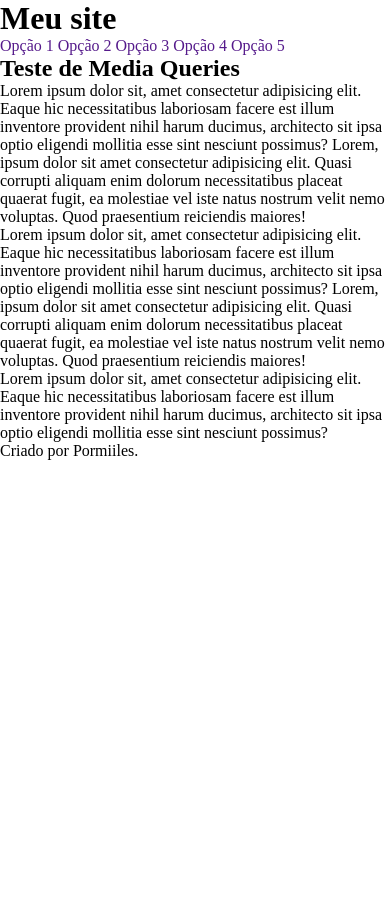
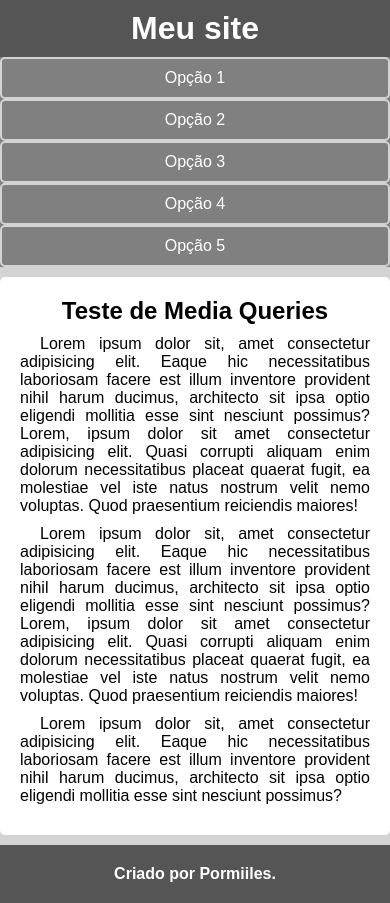
Before and after one commit to Pormiiles/Atividade-MQs-Site, a plain HTML site: page index.html in a window 390 px wide. Before the commit the page ends 844 px from the top, so only its background shows below. Drawn offline with Linux system fonts and the light colour scheme.

Commit message:
Criando estilo para mobile first

```diff
--- a/estilos/style.css
+++ b/estilos/style.css
@@ -1,6 +1,71 @@
+/* Versão mobile first */
+
 * {
     margin: 0px;
     padding: 0px;
     box-sizing: border-box;
     text-decoration: none;
+    font-family: Arial, Helvetica, sans-serif;
 }
+
+body {
+    background-color: lightgrey;
+}
+
+header {
+    background-color: rgb(85, 85, 85);
+}
+
+header > h1 {
+    text-align: center;
+    padding: 10px;
+    color: white;
+}
+
+header > nav {
+    display: flex;
+    flex-direction: column;
+    background-color: gray;
+    text-align: center;
+}
+
+header > nav > a {
+    padding: 10px;
+    border: 2px solid lightgray;
+    color: white;
+    text-decoration: none;
+    border-radius: 5px;
+}
+
+header > nav > a:hover {
+    background-color: rgb(147, 147, 147);
+}
+
+main {
+    background-color: white;
+    border-radius: 5px;
+    margin: 10px 0px;
+    padding: 20px;
+}
+
+main > article > h2 {
+    margin-bottom: 10px;
+    text-align: center;
+}
+
+main > article > p {
+    margin-bottom: 10px;
+    text-indent: 20px;
+    text-align: justify;
+}
+
+footer {
+    background-color: rgb(85, 85, 85);
+}
+
+footer > p {
+    padding: 20px;
+    color: white;
+    font-weight: bold;
+    text-align: center;
+}
```
